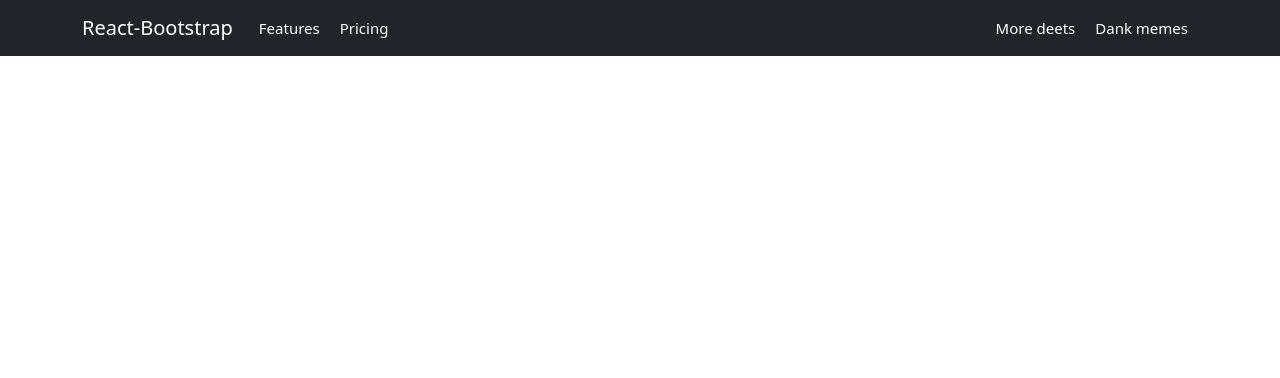
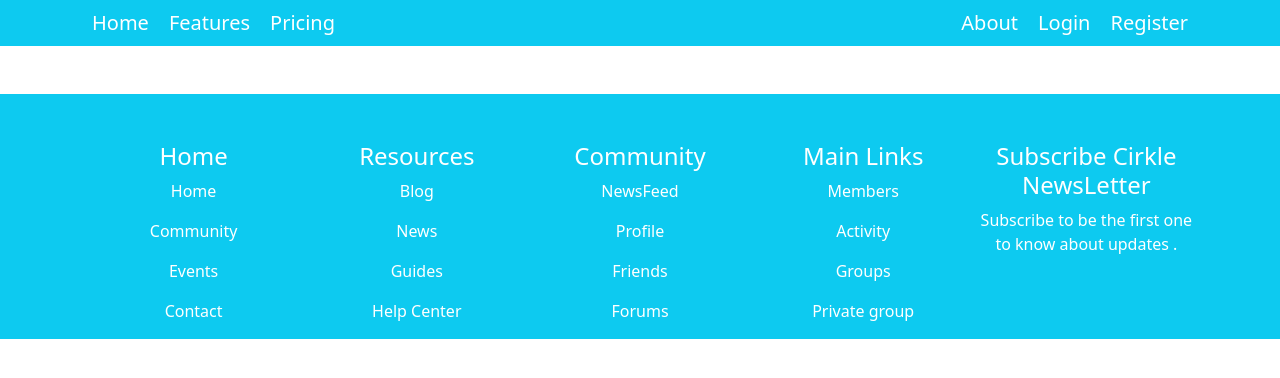
Before and after one commit to salmakhatun0056/dental-services, a React (Create React App) app: page /checkout/1 in a window 1280 px wide. Shown: the top 378 px of the page. Built offline with nearby package versions, Linux system fonts and the light colour scheme.

Commit message:
footer-secton-finish

```diff
--- a/src/App.js
+++ b/src/App.js
@@ -3,6 +3,7 @@ import Header from './Pages/Shared/Header/Header';
 import 'bootstrap/dist/css/bootstrap.min.css';
 import { Route, Routes } from 'react-router-dom';
 import Home from './Pages/Home/Home/Home';
+import Footer from './Pages/Shared/Footer/Footer';
 
 function App() {
   return (
@@ -11,7 +12,9 @@ function App() {
       <Routes>
         <Route path='/' element={<Home></Home>}></Route>
         <Route path='/home' element={<Home></Home>}></Route>
+        {/* <Route path='/checkout/:checkoutId'></Route> */}
       </Routes>
+      <Footer></Footer>
     </div>
   );
 }
--- a/src/Pages/Home/Home/Home.js
+++ b/src/Pages/Home/Home/Home.js
@@ -14,7 +14,7 @@ const Home = () => {
         <div>
             <main className="home-container col-lg-6 col-12">
                 <div className="home-detail">
-                    <h1 className='home-title'>Professional and experienced<br /><span className='title-style'>Dentist </span></h1>
+                    <h1 className='home-title text-info'>Professional and experienced<br /><span className='title-style'>Dentist </span></h1>
                     <p>Lorem ipsum dolor sit amet consectetur adipisicing elit. Molestias in natus ipsum sunt maiores ea reprehenderit debitis at cumque dolor!</p>
                 </div>
                 <div className="home-picture">
--- a/src/Pages/Home/Service/Service.js
+++ b/src/Pages/Home/Service/Service.js
@@ -1,13 +1,16 @@
 import React from 'react';
 import { Card, CardGroup } from 'react-bootstrap';
-import { Link, useLocation, useNavigate } from 'react-router-dom';
+import { Link, useLocation, useNavigate, useParams } from 'react-router-dom';
+import CustomLink from '../../Shared/CustomLink/CustomLink';
 import './Service.css'
 
 const Service = ({ service }) => {
-    const { name, img, price, description } = service
+    const { name, img, price, description, id } = service
+
     // const navigate = useNavigate()
-    // const location = useLocation()
-    // navigate('/checkout')
+    // const navigateToServiceDetail = id => {
+    //     navigate(`/checkout/${id}`)
+    //     const { checkoutId } = useParams()
     return (
 
         <Card className='service'>
@@ -21,7 +24,7 @@ const Service = ({ service }) => {
 
             </Card.Body>
             <Card.Footer>
-                <button className="btn btn-info w-100 text-white">Check Out</button>
+                <CustomLink className='btn btn-info w-100' as={Link} to="/checkout">CheckOut</CustomLink>
             </Card.Footer>
         </Card>
 
--- a/src/Pages/Shared/CustomLink/CustomLink.js
+++ b/src/Pages/Shared/CustomLink/CustomLink.js
@@ -8,7 +8,7 @@ function CustomLink({ children, to, ...props }) {
     return (
         <div>
             <Link
-                style={{ textDecoration: match ? "underline" : "none", padding: '10px', color: match ? 'orange' : 'white', fontSize: '15px', textDecoration: 'none' }}
+                style={{ textDecoration: match ? "underline" : "none", padding: '10px', color: match ? 'goldenrod' : 'white', fontSize: '20px', textDecoration: 'none' }}
                 to={to}
                 {...props}
             >
--- /dev/null
+++ b/src/Pages/Shared/Footer/Footer.css
@@ -0,0 +1,14 @@
+.footer-detail {
+    display: grid;
+    grid-template-columns: repeat(5, 1fr);
+}
+
+p:hover {
+    color: rgb(255, 0, 255);
+}
+
+@media only screen and (max-width:576px) {
+    .footer-detail {
+        grid-template-columns: repeat(2, 1fr);
+    }
+}
--- a/src/Pages/Shared/Footer/Footer.js
+++ b/src/Pages/Shared/Footer/Footer.js
@@ -0,0 +1,46 @@
+import React from 'react';
+import './Footer.css'
+
+const Footer = () => {
+    return (
+        <div className='bg-info text-white mt-5'>
+            <div className='container footer-detail '>
+                <div className='mt-5'>
+                    <h4>Home</h4>
+                    <p>Home</p>
+                    <p>Community</p>
+                    <p>Events</p>
+                    <p>Contact</p>
+                </div>
+                <div className='mt-5'>
+                    <h4>Resources</h4>
+                    <p>Blog</p>
+                    <p>News</p>
+                    <p>Guides</p>
+                    <p>Help Center</p>
+                </div>
+                <div className='mt-5'>
+                    <h4>Community</h4>
+                    <p>NewsFeed</p>
+                    <p>Profile</p>
+                    <p>Friends</p>
+                    <p>Forums</p>
+                </div>
+                <div className='mt-5'>
+                    <h4>Main Links</h4>
+                    <p>Members</p>
+                    <p>Activity</p>
+                    <p>Groups</p>
+                    <p>Private group</p>
+                </div>
+                <div className='mt-5'>
+                    <h4>Subscribe Cirkle <br />NewsLetter</h4>
+                    <p>Subscribe to be the first one to know about updates .</p>
+
+                </div>
+            </div>
+        </div>
+    );
+};
+
+export default Footer;
--- a/src/Pages/Shared/Header/Header.js
+++ b/src/Pages/Shared/Header/Header.js
@@ -5,21 +5,19 @@ import CustomLink from '../CustomLink/CustomLink';
 
 const Header = () => {
     return (
-        <Navbar collapseOnSelect sticky="top" expand="lg" bg="dark" variant="dark">
+        <Navbar className='fs-5 text' collapseOnSelect sticky="top" expand="lg" bg="info" variant="light">
             <Container>
-                <Navbar.Brand as={Link} to="/">React-Bootstrap</Navbar.Brand>
+                <CustomLink to="/home">Home</CustomLink>
                 <Navbar.Toggle aria-controls="responsive-navbar-nav" />
                 <Navbar.Collapse id="responsive-navbar-nav">
                     <Nav className="me-auto">
                         <CustomLink to="/features">Features</CustomLink>
                         <CustomLink to="/pricing">Pricing</CustomLink>
+
                     </Nav>
-                    <Nav>
-                        <CustomLink as={Link} to="/deets">More deets</CustomLink>
-                        <CustomLink as={Link} to="/memes">
-                            Dank memes
-                        </CustomLink>
-                    </Nav>
+                    <CustomLink to="/about">About</CustomLink>
+                    <CustomLink to='/login'>Login</CustomLink>
+                    <CustomLink to="/register">Register</CustomLink>
                 </Navbar.Collapse>
             </Container>
         </Navbar>
```
